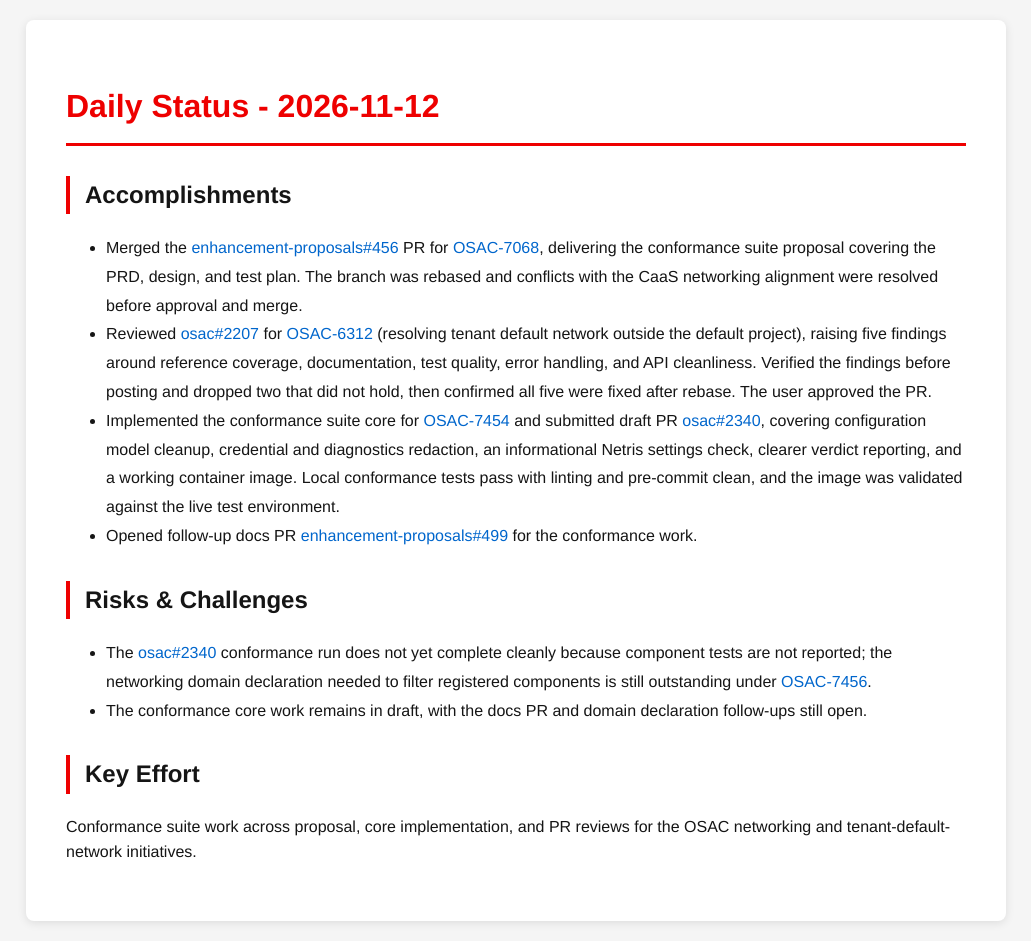
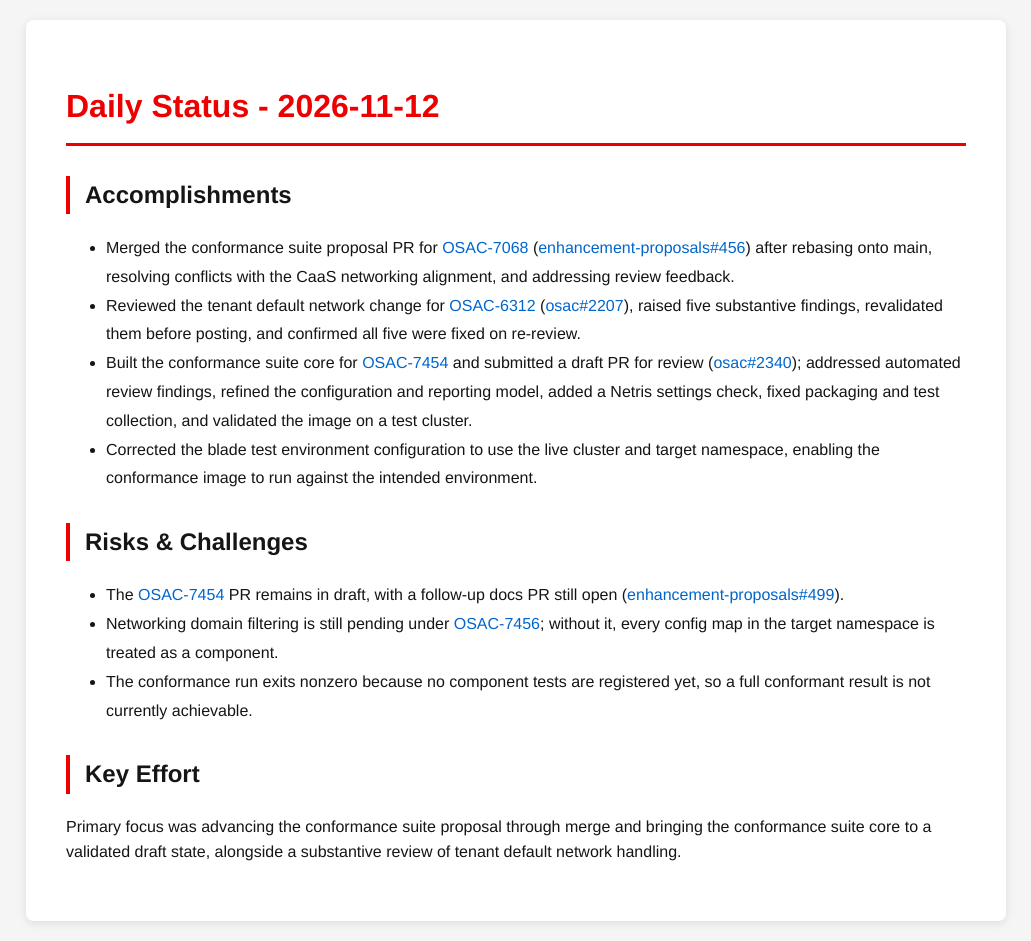
Before and after one commit to tzvatot/daily-status, a Jekyll site: the page built from 2026-11-12.md, in a window 1280 px wide. Shown: the whole page, without its empty margins (124-1155 px from the left). Built offline with Jekyll 4.4.1, drawn with Linux system fonts in a browser that asks for light colours.

Commit message:
Daily status update - 2026-11-12

```diff
--- a/2026-11-12.md
+++ b/2026-11-12.md
@@ -7,14 +7,15 @@
 # Daily Status - 2026-11-12
 
 ## Accomplishments
-- Merged the [enhancement-proposals#456](https://github.com/osac-project/enhancement-proposals/pull/456) PR for [OSAC-7068](https://redhat.atlassian.net/browse/OSAC-7068), delivering the conformance suite proposal covering the PRD, design, and test plan. The branch was rebased and conflicts with the CaaS networking alignment were resolved before approval and merge.
-- Reviewed [osac#2207](https://github.com/osac-project/osac/pull/2207) for [OSAC-6312](https://redhat.atlassian.net/browse/OSAC-6312) (resolving tenant default network outside the default project), raising five findings around reference coverage, documentation, test quality, error handling, and API cleanliness. Verified the findings before posting and dropped two that did not hold, then confirmed all five were fixed after rebase. The user approved the PR.
-- Implemented the conformance suite core for [OSAC-7454](https://redhat.atlassian.net/browse/OSAC-7454) and submitted draft PR [osac#2340](https://github.com/osac-project/osac/pull/2340), covering configuration model cleanup, credential and diagnostics redaction, an informational Netris settings check, clearer verdict reporting, and a working container image. Local conformance tests pass with linting and pre-commit clean, and the image was validated against the live test environment.
-- Opened follow-up docs PR [enhancement-proposals#499](https://github.com/osac-project/enhancement-proposals/pull/499) for the conformance work.
+- Merged the conformance suite proposal PR for [OSAC-7068](https://redhat.atlassian.net/browse/OSAC-7068) ([enhancement-proposals#456](https://github.com/osac-project/enhancement-proposals/pull/456)) after rebasing onto main, resolving conflicts with the CaaS networking alignment, and addressing review feedback.
+- Reviewed the tenant default network change for [OSAC-6312](https://redhat.atlassian.net/browse/OSAC-6312) ([osac#2207](https://github.com/osac-project/osac/pull/2207)), raised five substantive findings, revalidated them before posting, and confirmed all five were fixed on re-review.
+- Built the conformance suite core for [OSAC-7454](https://redhat.atlassian.net/browse/OSAC-7454) and submitted a draft PR for review ([osac#2340](https://github.com/osac-project/osac/pull/2340)); addressed automated review findings, refined the configuration and reporting model, added a Netris settings check, fixed packaging and test collection, and validated the image on a test cluster.
+- Corrected the blade test environment configuration to use the live cluster and target namespace, enabling the conformance image to run against the intended environment.
 
 ## Risks & Challenges
-- The [osac#2340](https://github.com/osac-project/osac/pull/2340) conformance run does not yet complete cleanly because component tests are not reported; the networking domain declaration needed to filter registered components is still outstanding under [OSAC-7456](https://redhat.atlassian.net/browse/OSAC-7456).
-- The conformance core work remains in draft, with the docs PR and domain declaration follow-ups still open.
+- The [OSAC-7454](https://redhat.atlassian.net/browse/OSAC-7454) PR remains in draft, with a follow-up docs PR still open ([enhancement-proposals#499](https://github.com/osac-project/enhancement-proposals/pull/499)).
+- Networking domain filtering is still pending under [OSAC-7456](https://redhat.atlassian.net/browse/OSAC-7456); without it, every config map in the target namespace is treated as a component.
+- The conformance run exits nonzero because no component tests are registered yet, so a full conformant result is not currently achievable.
 
 ## Key Effort
-Conformance suite work across proposal, core implementation, and PR reviews for the OSAC networking and tenant-default-network initiatives.
+Primary focus was advancing the conformance suite proposal through merge and bringing the conformance suite core to a validated draft state, alongside a substantive review of tenant default network handling.
```
